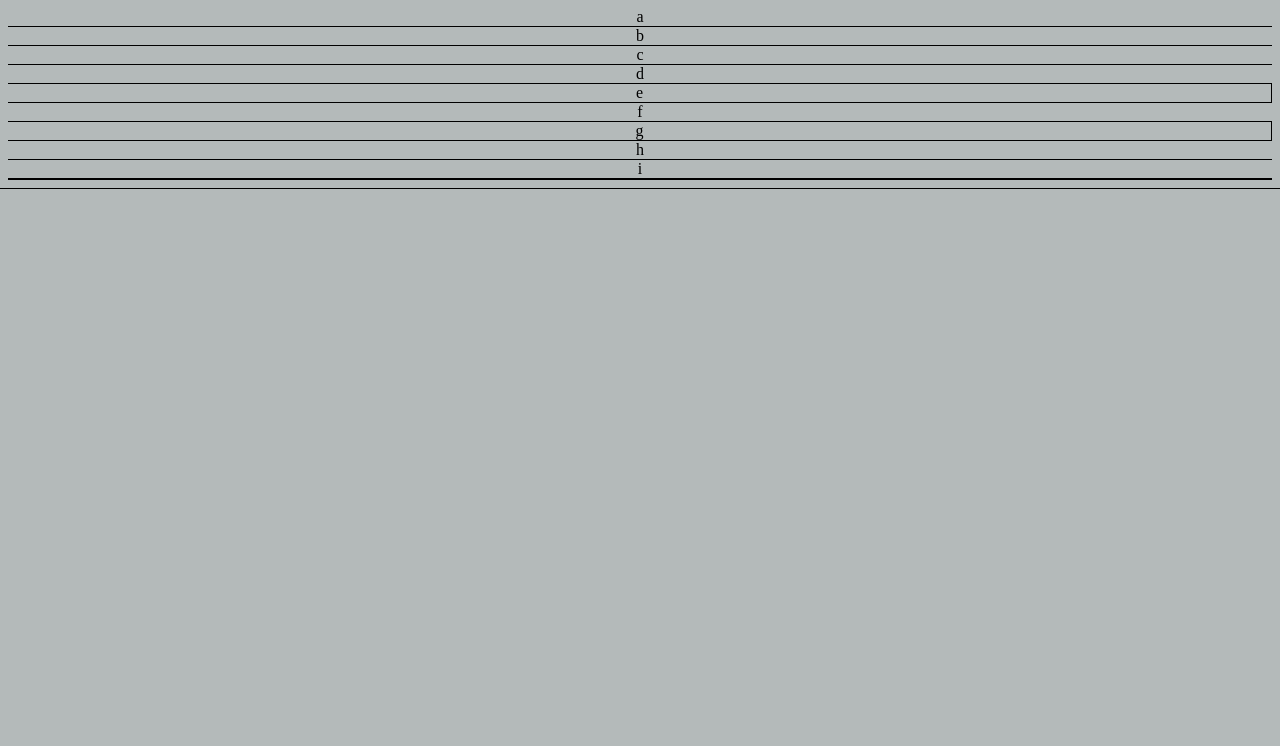
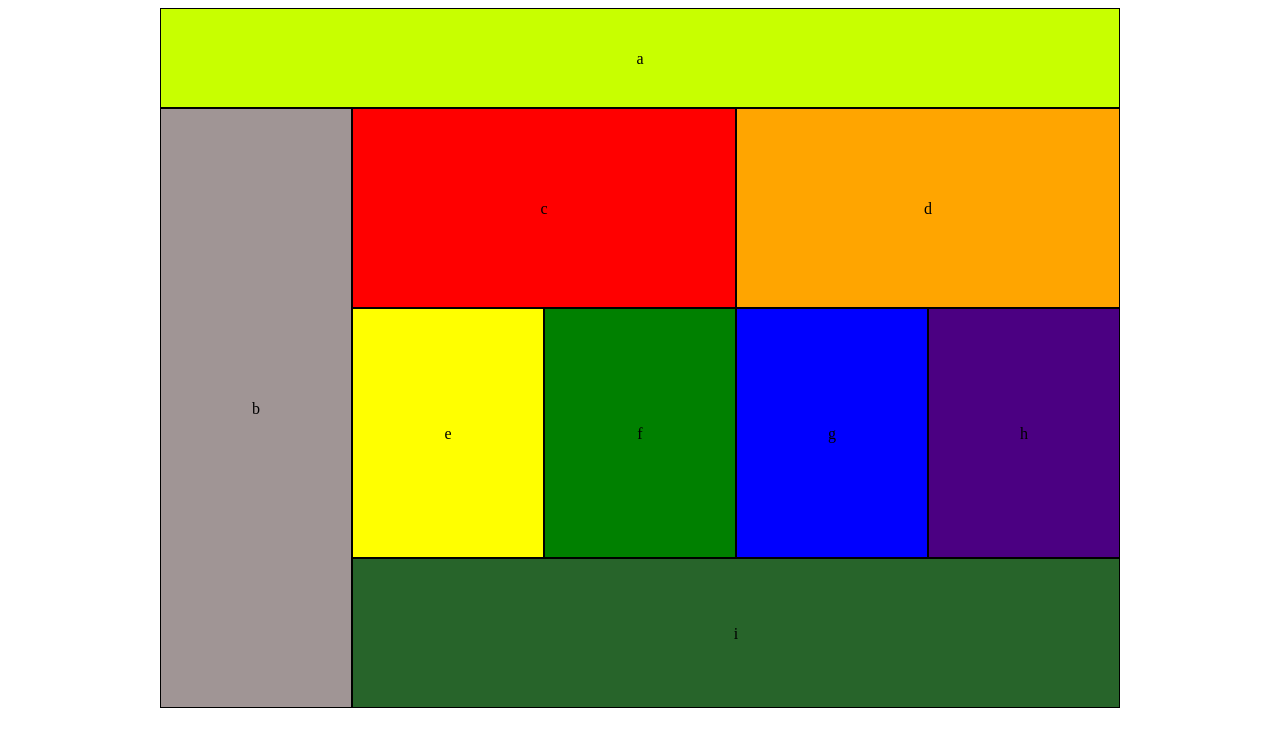
Before and after one commit to Abeeksma/Lab-01---SMACSS-and-Responsive-Web-Design, a plain HTML site: page index.html in a window 1280 px wide. Drawn offline with Linux system fonts and the light colour scheme.

Commit message:
color changes and border fixing

```diff
--- a/base.css
+++ b/base.css
@@ -1,22 +1,17 @@
 * {
     box-sizing: border-box;
-    background-color: #b4baba;
     color: black;
-    border-bottom: 1px solid black;
 }
+
 body {
     background-color: white;
     text-align: center;
-}
-section {
-}
-
-.row {
-    overflow: hidden;
-    clear: both;
-    border: none;
 }
 
 .border-right {
     border-right: 1px solid black;
 }
+
+nav, header, aside, .content, .box, footer {
+    border: .5px solid black;
+}
--- a/index.html
+++ b/index.html
@@ -7,38 +7,37 @@
     <title>Document</title>
     <link rel="stylesheet" href="layout.css">
     <link rel="stylesheet" href="base.css">
+    <link rel="stylesheet" href="state.css">
 </head>
 <body>
+    <main>
         <nav class="fullwidth">
             a
         </nav>
         <aside class="fullwidth">
             b
         </aside>
-    <header class="fullwidth content">
+        <header class="fullwidth content red">
             c
         </header>
-    <section class="fullwidth content">
+        <section class="fullwidth content orange">
             d
         </section>
-    <div class="row">
-        <section class="halfwidth box border-right">
+            <section class="halfwidth box border-right yellow">
                 e
             </section>
-        <section class="halfwidth box">
+            <section class="halfwidth box green">
                 f
             </section>
-    </div>
-    <div class="row">
-        <section class="halfwidth box border-right">
+            <section class="halfwidth box border-right blue">
                 g
             </section>
-        <section class="halfwidth box">
+            <section class="halfwidth box indigo">
                 h
             </section>
-    </div>
         <footer class="fullwidth">
             i
         </footer>
+    </main>
 </body>
 </html>
--- a/layout.css
+++ b/layout.css
@@ -1,27 +1,84 @@
+body {
+    border: none;
+}
+
+main {
+    max-width: 960px;
+    margin: auto;
+    overflow: hidden;
+    border: none;
+}
+
+nav {
+    height: 100px;
+    background-color: rgb(200, 255, 0);
+    line-height: 100px;
+}
+aside {
+    width: 20%;
+    height: 600px;
+    float: left;
+    background-color: rgb(160, 149, 149);
+    line-height: 600px;
+}
+
+.content {
+    width: 40%;
+    float: left;
+    height: 200px;
+    line-height: 200px;
+}
+
+.box {
+    height: 250px;
+    width: 20%;
+    float: left;
+    line-height: 250px;
+}
+
+footer {
+    height: 150px;
+    width: 80%;
+    float: left;
+    background-color: rgb(39, 100, 42);
+    line-height: 150px;
+}
 
 @media only screen and (max-width: 767px) {
     nav {
         height: 75px;
+        background-color: rgba(60, 179, 113, 0.726);
+        line-height: 75px;
     }
 
     header {
         height: 125px;
+        background-color: rgba(123, 210, 231, 0.781);
+        line-height: 125px;
     }
 
     aside {
         height: 150px;
+        background-color: rgb(194, 108, 38);
+        line-height: 150px;
     }
 
     .content {
         height: 125px;
+        background-color: rgb(77, 67, 114);
+        line-height: 125px;
     }
 
     .box {
         height: 250px;
+        background-color: rgb(126, 148, 47);
+        line-height: 250px;
     }
 
     footer {
         height: 80px;
+        background-color: rgb(179, 185, 154);
+        line-height: 80px;
     }
     .fullwidth {
         width: 100%;
--- /dev/null
+++ b/reset.css
@@ -0,0 +1,48 @@
+/* http://meyerweb.com/eric/tools/css/reset/
+   v2.0 | 20110126
+   License: none (public domain)
+*/
+
+html, body, div, span, applet, object, iframe,
+h1, h2, h3, h4, h5, h6, p, blockquote, pre,
+a, abbr, acronym, address, big, cite, code,
+del, dfn, em, img, ins, kbd, q, s, samp,
+small, strike, strong, sub, sup, tt, var,
+b, u, i, center,
+dl, dt, dd, ol, ul, li,
+fieldset, form, label, legend,
+table, caption, tbody, tfoot, thead, tr, th, td,
+article, aside, canvas, details, embed,
+figure, figcaption, footer, header, hgroup,
+menu, nav, output, ruby, section, summary,
+time, mark, audio, video {
+	margin: 0;
+	padding: 0;
+	border: 0;
+	font-size: 100%;
+	font: inherit;
+	vertical-align: baseline;
+}
+/* HTML5 display-role reset for older browsers */
+article, aside, details, figcaption, figure,
+footer, header, hgroup, menu, nav, section {
+	display: block;
+}
+body {
+	line-height: 1;
+}
+ol, ul {
+	list-style: none;
+}
+blockquote, q {
+	quotes: none;
+}
+blockquote:before, blockquote:after,
+q:before, q:after {
+	content: '';
+	content: none;
+}
+table {
+	border-collapse: collapse;
+	border-spacing: 0;
+}
--- /dev/null
+++ b/state.css
@@ -0,0 +1,40 @@
+.red {
+    background-color: red;
+}
+.orange {
+    background-color: orange;
+}
+.yellow {
+    background-color: yellow;
+}
+.green {
+    background-color: green;
+}
+.blue {
+    background-color: blue;
+}
+.indigo {
+    background-color: indigo;
+}
+
+@media only screen and (max-width: 767px) {
+    .red {
+        background-color: rgb(131, 18, 18);
+    }
+    .orange {
+        background-color: rgb(131, 90, 15);
+    }
+    .yellow {
+        background-color: rgb(151, 151, 9);
+    }
+    .green {
+        background-color: rgb(18, 241, 18);
+    }
+    .blue {
+        background-color: rgb(33, 33, 151);
+    }
+    .indigo {
+        background-color: rgb(147, 41, 223);
+    }
+
+}
```
Lines whose indentation alone changed are shown as unchanged.
